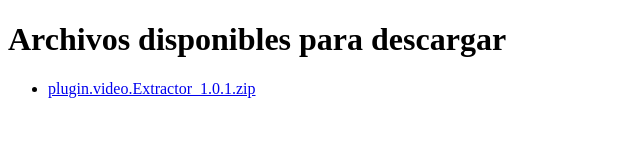
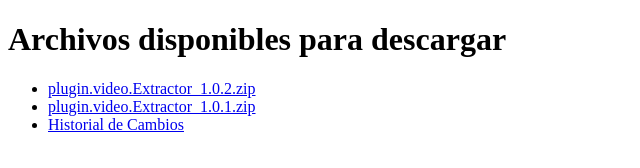
Before and after one commit to Junji-1/Extractor, a plain HTML site: page docs/index.html in a window 1280 px wide. Shown: the whole page, without its empty margins (0-640 px from the left). Drawn offline with Linux system fonts and the light colour scheme.

Commit message:
Update index.html

```diff
--- a/docs/index.html
+++ b/docs/index.html
@@ -8,7 +8,9 @@
 <body>
     <h1>Archivos disponibles para descargar</h1>
     <ul>
+        <li><a href="plugin.video.Extractor_1.0.2.zip">plugin.video.Extractor_1.0.2.zip</a></li>
         <li><a href="plugin.video.Extractor_1.0.1.zip">plugin.video.Extractor_1.0.1.zip</a></li>
+        <li><a href="CHANGELOG.md">Historial de Cambios</a></li>
     </ul>
 </body>
 </html>
```
